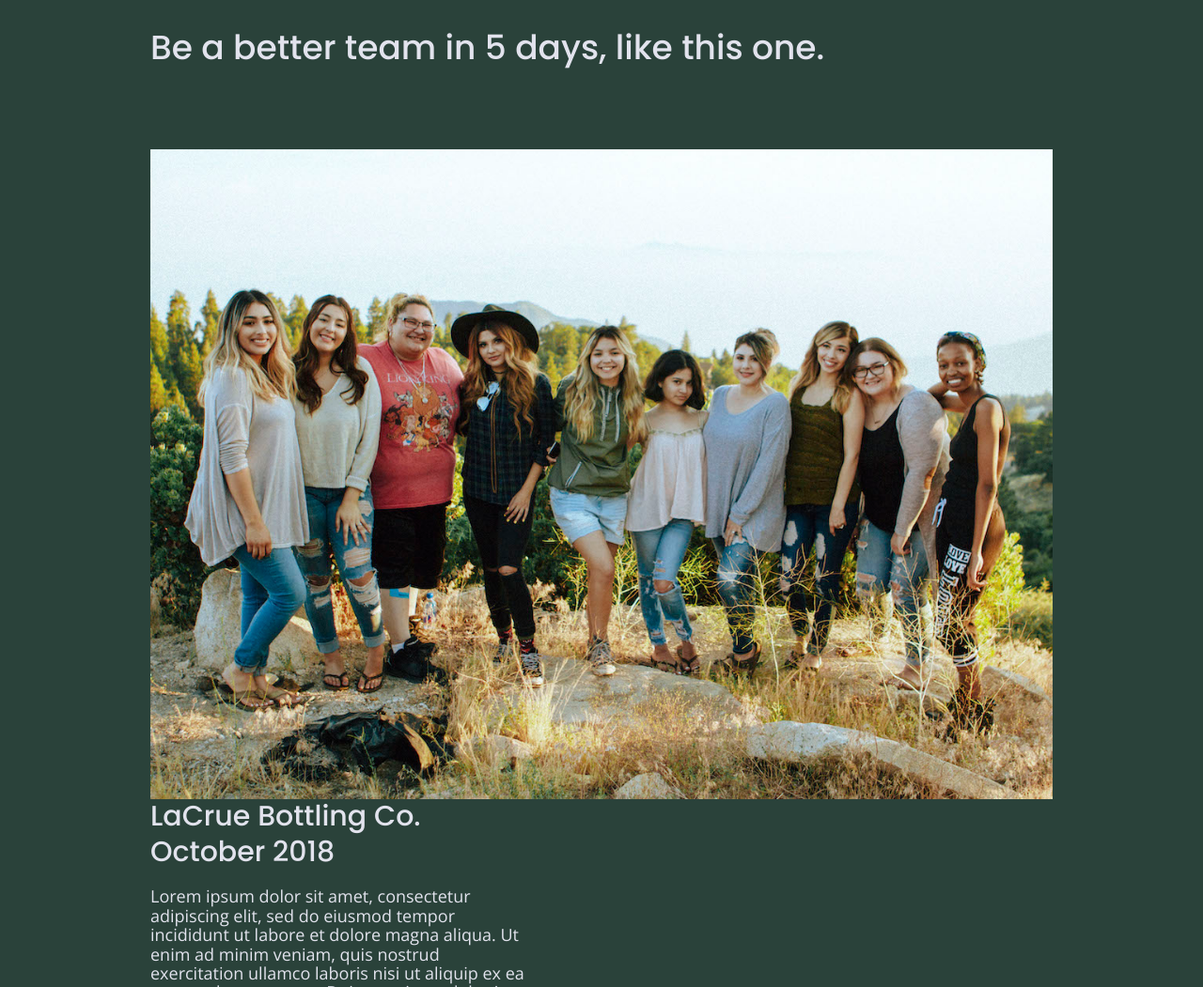
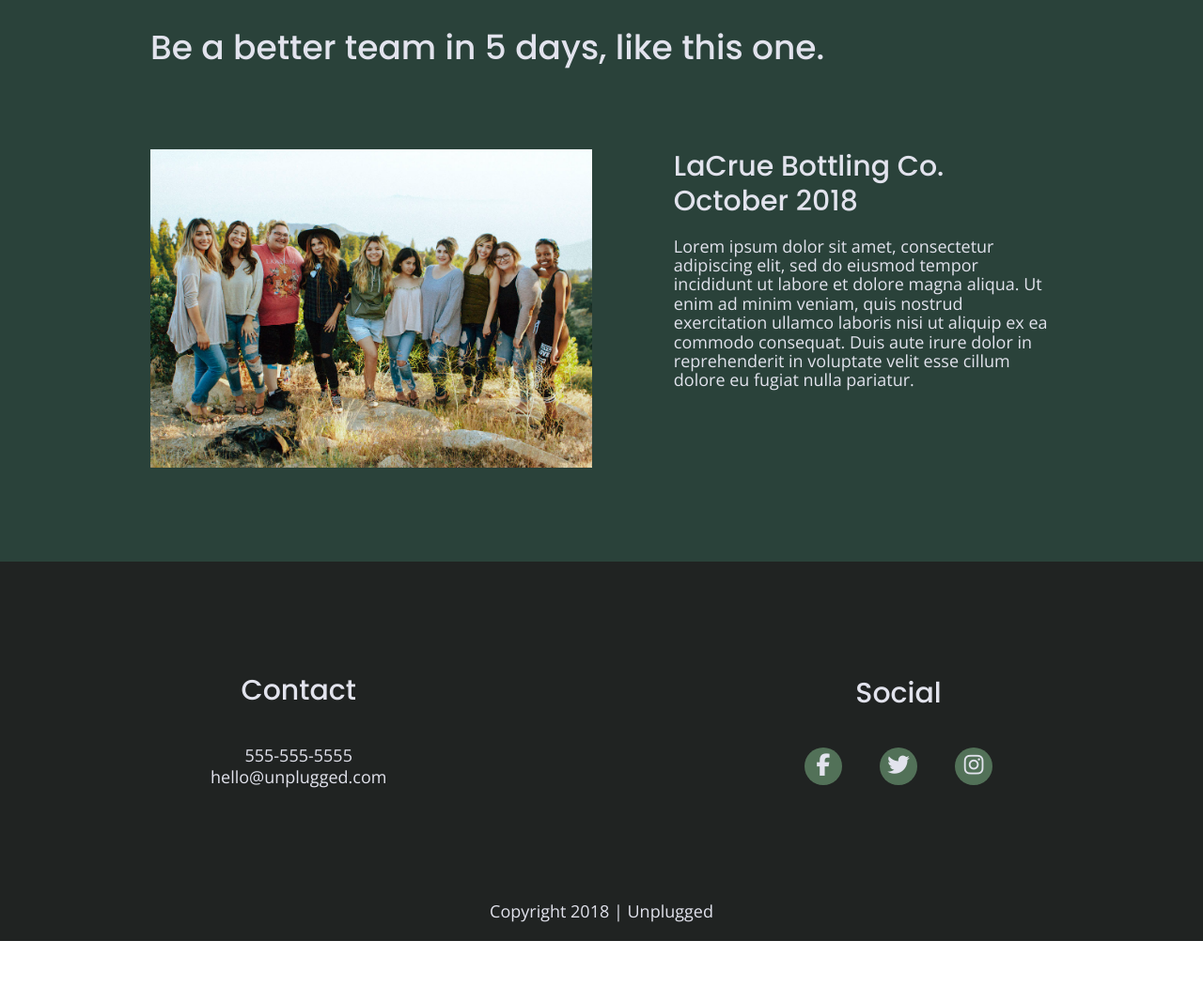
Before and after one commit to ashleyhurd/unplugged, a website built with Parcel: page index.html in a window 1280 px wide. Shown: the part 1943-2994 px from the top of the page at 94% size. After the commit the page ends 2945 px from the top, so only its background shows below. Built offline with nearby package versions, Linux system fonts and the light colour scheme.

Commit message:
Social Icon add and article fix

```diff
--- a/css/main.css
+++ b/css/main.css
@@ -160,6 +160,7 @@
   margin: 50px 0;
 }
 
+
 /* -------------------- Base Header - Footer Styles -------------------- */
 
 header,
@@ -247,6 +248,14 @@
   display: flex;
   justify-content: center;
   align-items: center;
+  width: 40px;
+  height: 40px;
+  background-color: #527158;
+  border-radius: 50%;
+}
+
+footer .social-icons p i {
+  font-size: 1.3125em;
 }
 
 footer .copyright {
@@ -352,7 +361,7 @@
 
 .reviews h2 {
   margin-bottom: 40px;
-  line-height: 1
+  line-height: 1;
 }
 
 .reviews h3 {
@@ -652,10 +661,6 @@
     width: 49%;
   }
 
-  .reviews article div {
-    width: 49%;
-  }
-
   .reviews h3 {
     width: 75%;
     margin: 0;
@@ -685,6 +690,11 @@
 
   footer p {
     line-height: 1.285;
+  }
+
+   footer .social-icons {
+    width: 12.5em;
+    justify-content: space-between;
   }
 
   footer .copyright {
@@ -772,7 +782,7 @@
   /* Hero */
   .hero-area h1 {
     font-size: 3.75em;
-    width: 60%;
+    width: 80%;
 }
 
   /* Aside */
--- a/index.html
+++ b/index.html
@@ -131,10 +131,10 @@
         <section class="reviews">
           <div class="content-wrapper">
             <h2>Be a better team in 5 days, like this one.</h2>
-            <figure>
-              <a href="#"><img src="img/squad.jpg" alt="group picture"></a>
-            </figure>
             <article>
+              <figure>
+                <a href="#"><img src="img/squad.jpg" alt="group picture"></a>
+              </figure>
               <div>
                 <h3>LaCrue Bottling Co. October 2018</h3>
                 <p>
@@ -166,13 +166,13 @@
             <h4>Social</h4>
             <div class="social-icons">
               <p>
-                <a href="http://www.facebook.com/yoursite" target="_blank"></a>
+                <a href="http://www.facebook.com/yoursite" target="_blank"><i class="fab fa-facebook-f"></i></a>
               </p>
               <p>
-                <a href="http://www.twitter.com/ashhhurd" target="_blank"></a>
+                <a href="http://www.twitter.com/ashhhurd" target="_blank"><i class="fab fa-twitter"></i></a>
               </p>
               <p>
-                <a href="http://www.instagram.com/daisy.corg" target="_blank"></a>
+                <a href="http://www.instagram.com/daisy.corg" target="_blank"><i class="fab fa-instagram"></i></a>
               </p>
             </div>
           </div>
```
